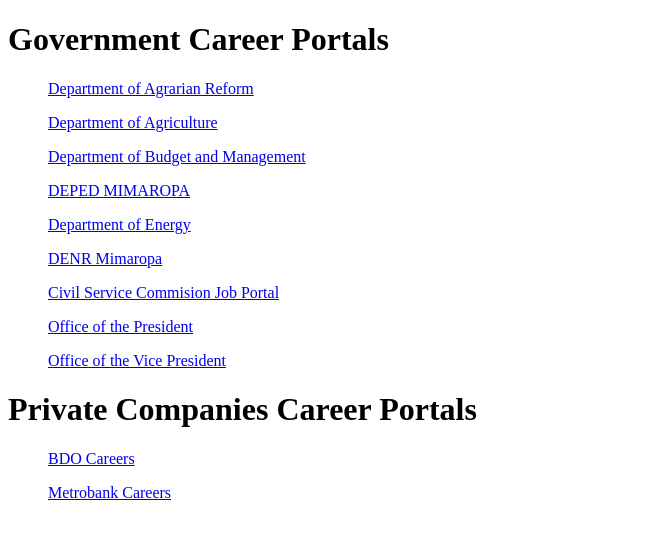
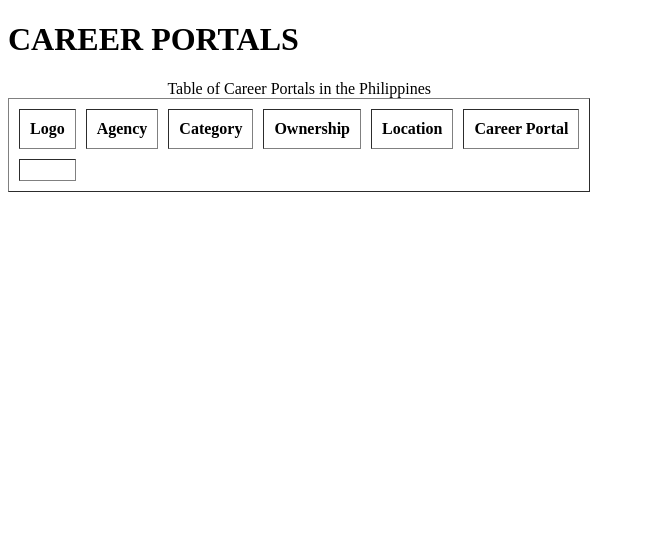
Before and after one commit to Ken-main/jobPortals, a plain HTML site: page index.html in a window 1280 px wide. Shown: the whole page, without its empty margins (0-645 px from the left). Drawn offline with Linux system fonts and the light colour scheme.

Commit message:
Added table format in preparation for Datatable

```diff
--- a/index.html
+++ b/index.html
@@ -1,23 +1,25 @@
 <!DOCTYPE html>
-<html>
+<htmln lang="en-PH">
     <head>
         <title>List of Job Portals in the Philippines</title>
-        <meta name="just someone" content="List of Job Portals in the Philippines">
+        <meta name="description" content="List of Job Portals in the Philippines">
         <meta charset="UTF-8">
     </head>
     <body>
-        <h1>Government Career Portals</h1>
-        <ul><a href="https://www.dar.gov.ph/careers" target="_blank" rel="noopener noreffer">Department of Agrarian Reform</a></ul>
-        <ul><a href="https://www.da.gov.ph/transparency/job-opportunities/" target="_blank" rel="noopener noreffer">Department of Agriculture</a></ul>
-        <ul><a href="https://www.dbm.gov.ph/index.php/careers" target="_blank" rel="noopener noreffer">Department of Budget and Management</a></ul>
-        <ul><a href="https://depedmimaroparegion.ph/job-vacancies/" target="_blank" rel="noopener noreffer">DEPED MIMAROPA</a></ul>
-        <ul><a href="https://doe.gov.ph/about/careers-and-vacant-positions" target="_blank" rel="noopener noreffer">Department of Energy</a></ul>
-        <ul><a href="https://www.jobportaldenrmimaropa.com/" target="_blank" rel="noopener noreffer">DENR Mimaropa</a></ul>
-        <ul><a href="https://csc.gov.ph/career/" target="_blank" rel="noopener noreffer">Civil Service Commision Job Portal</a></ul>
-        <ul><a href="https://op-proper.gov.ph/job-vacancies/" target="_blank" rel="noopener noreffer">Office of the President</a></ul>
-        <ul><a href="https://www.ovp.gov.ph/career" target="_blank" rel="noopener noreffer">Office of the Vice President</a></ul>
-        <h1>Private Companies Career Portals</h1>
-        <ul><a href="https://www.careers.bdo.com.ph/" target="_blank" rel="noopener noreffer">BDO Careers</a></ul>
-        <ul><a href="https://careers.metrobank.com.ph/" target="_blank" rel="noopener noreffer">Metrobank Careers</a></ul>
+        <h1>CAREER PORTALS</h1>
+        <table border="1" cellpadding="10" cellspacing="10">
+            <caption>Table of Career Portals in the Philippines</caption>
+            <tr>
+                <th>Logo</th>
+                <th>Agency</th>
+                <th>Category</th>
+                <th>Ownership</th>
+                <th>Location</th>
+                <th>Career Portal</th>
+            </tr>
+            <tr>
+                <td></td>
+            </tr>
+        </table>
     </body>
 </html>
```
Also changed, not shown: data/companies.json (+4 -4 lines).
